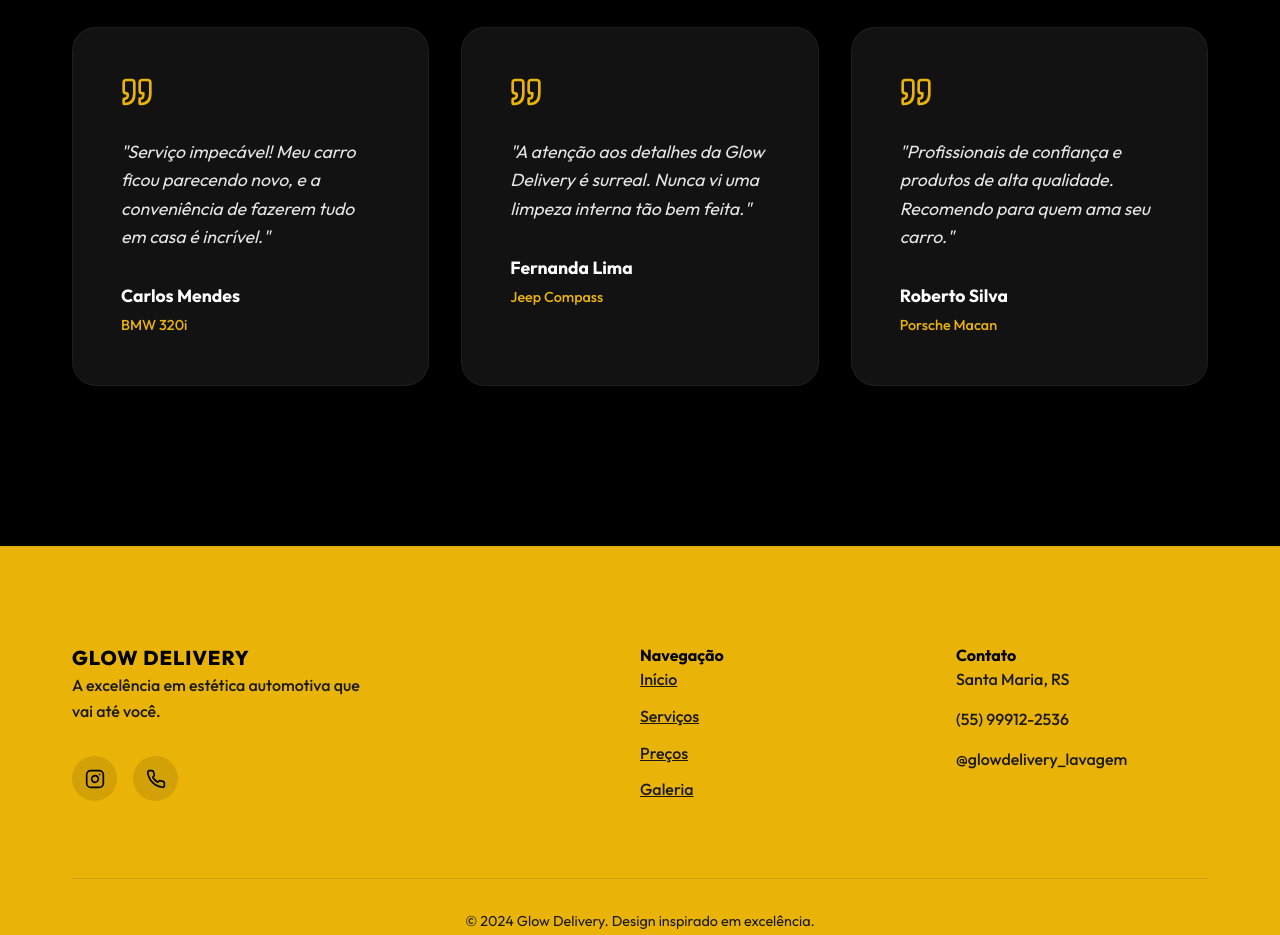
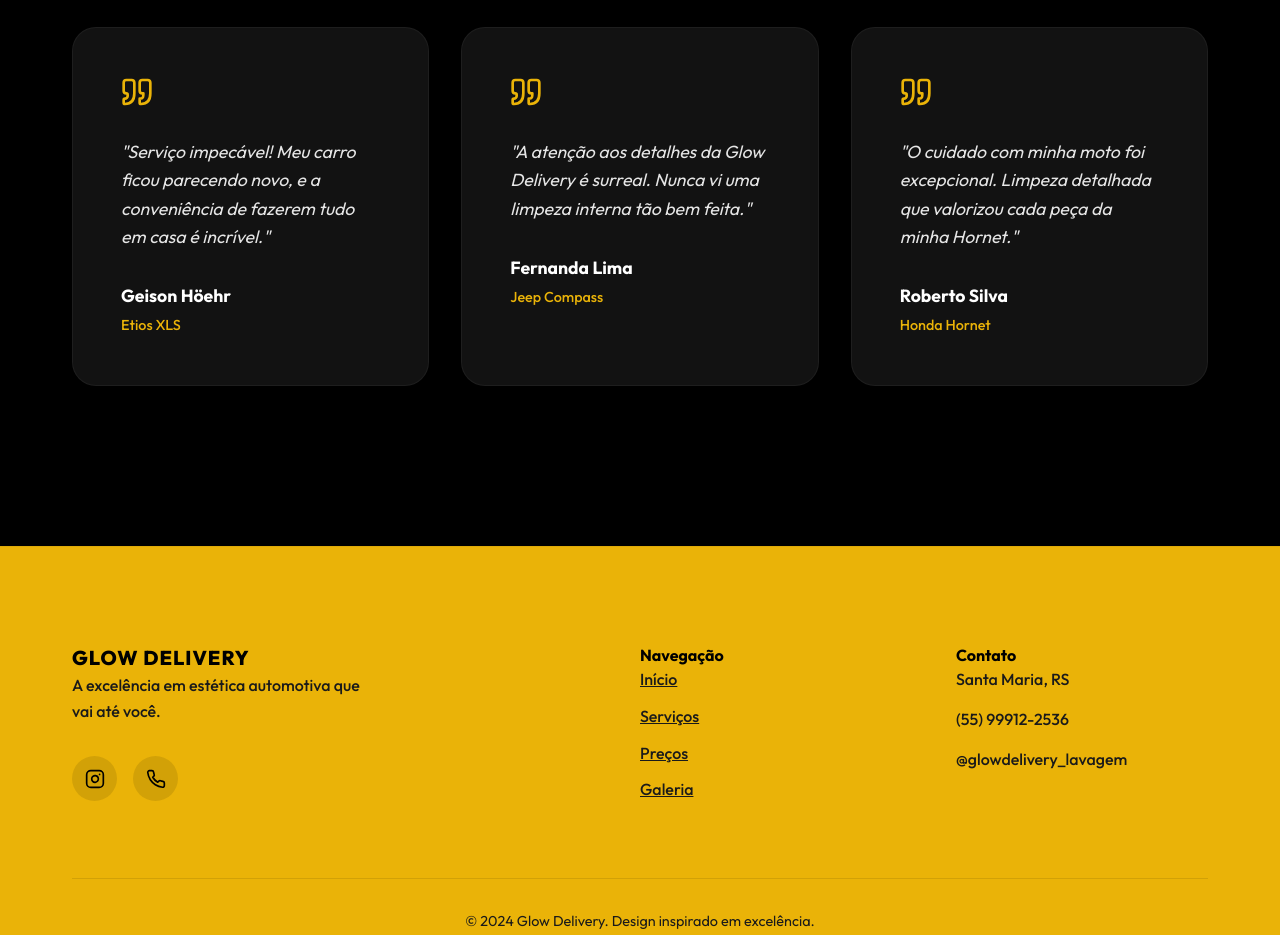
Before and after one commit to geisonhoehr-ai/glowdelivery, a React (Vite) app: page / in a window 1280 px wide. Shown: the part 5860-6795 px from the top of the page. Built offline with nearby package versions, Linux system fonts and the light colour scheme.

Commit message:
Update testimonials: Geison Höehr & Moto Hornet

```diff
--- a/src/App.jsx
+++ b/src/App.jsx
@@ -95,8 +95,8 @@ const App = () => {
     const testimonials = [
         {
             text: "Serviço impecável! Meu carro ficou parecendo novo, e a conveniência de fazerem tudo em casa é incrível.",
-            name: "Carlos Mendes",
-            car: "BMW 320i"
+            name: "Geison Höehr",
+            car: "Etios XLS"
         },
         {
             text: "A atenção aos detalhes da Glow Delivery é surreal. Nunca vi uma limpeza interna tão bem feita.",
@@ -104,9 +104,9 @@ const App = () => {
             car: "Jeep Compass"
         },
         {
-            text: "Profissionais de confiança e produtos de alta qualidade. Recomendo para quem ama seu carro.",
+            text: "O cuidado com minha moto foi excepcional. Limpeza detalhada que valorizou cada peça da minha Hornet.",
             name: "Roberto Silva",
-            car: "Porsche Macan"
+            car: "Honda Hornet"
         }
     ];
 
```
